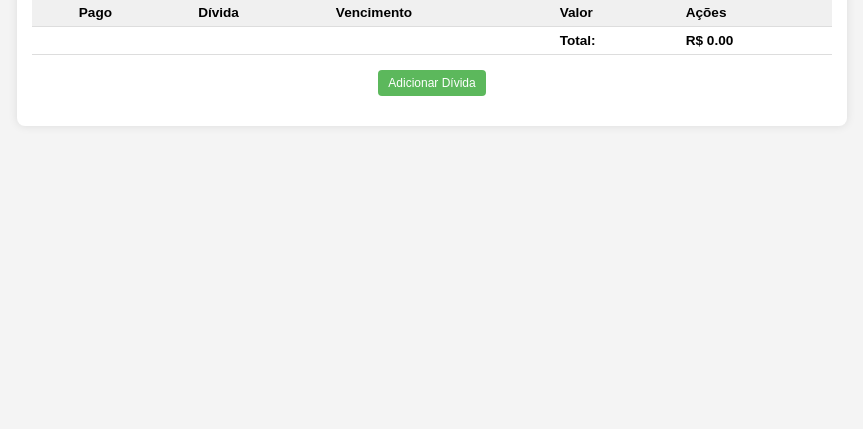
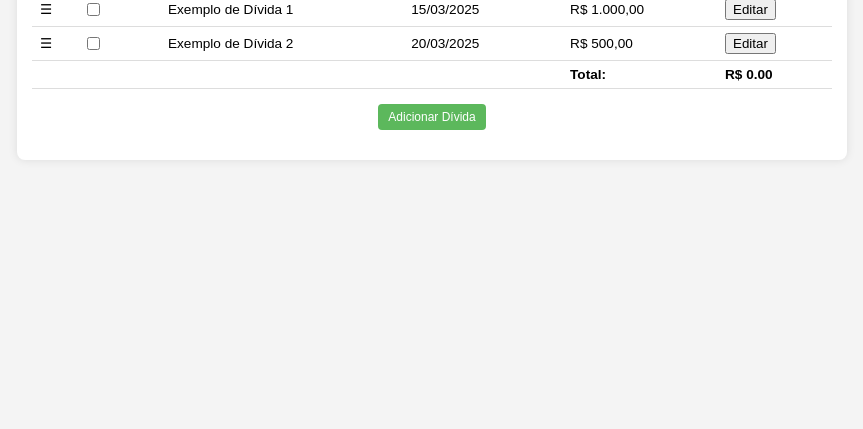
Before and after one commit to Apodiloco/Controle-de-dividas, a plain HTML site: page index.html in a window 1280 px wide. Shown: the part 371-800 px from the top of the page, without its empty margins (208-1071 px from the left). Drawn offline with Linux system fonts and the light colour scheme.

Commit message:
Update index.html

```diff
--- a/index.html
+++ b/index.html
@@ -33,7 +33,24 @@
         </tr>
       </thead>
       <tbody>
-        <!-- Linhas serão adicionadas aqui -->
+        <!-- Linhas de exemplo para arrastar -->
+        <tr draggable="true" id="debt-1">
+          <td class="drag-handle">☰</td>
+          <td><input type="checkbox"></td>
+          <td>Exemplo de Dívida 1</td>
+          <td>15/03/2025</td>
+          <td>R$ 1.000,00</td>
+          <td><button>Editar</button></td>
+        </tr>
+        <tr draggable="true" id="debt-2">
+          <td class="drag-handle">☰</td>
+          <td><input type="checkbox"></td>
+          <td>Exemplo de Dívida 2</td>
+          <td>20/03/2025</td>
+          <td>R$ 500,00</td>
+          <td><button>Editar</button></td>
+        </tr>
+        <!-- Mais linhas podem ser adicionadas conforme necessário -->
       </tbody>
       <tfoot>
         <tr>
```
